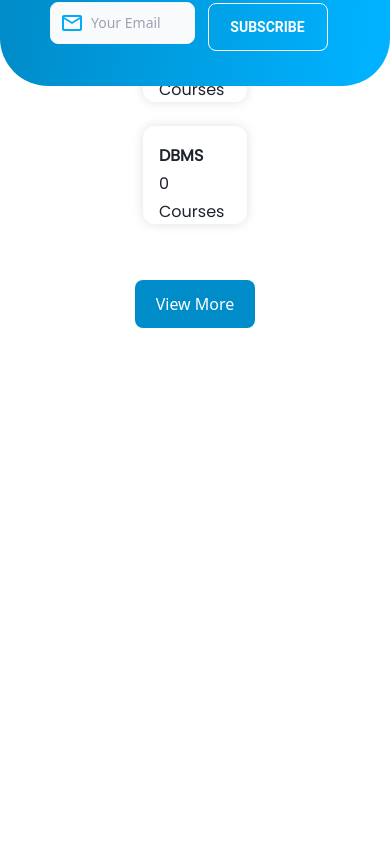
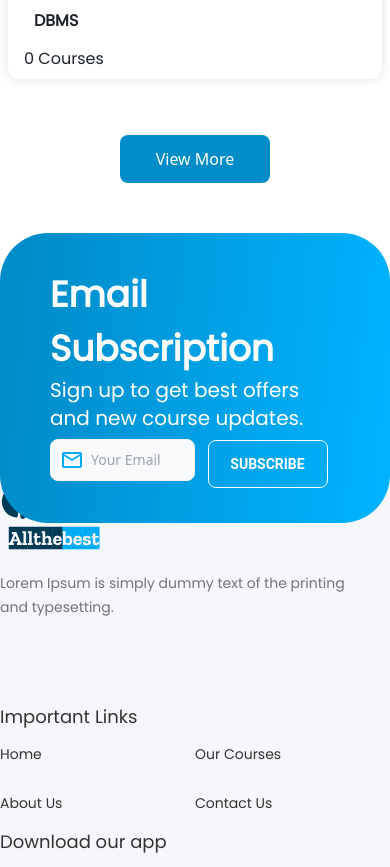
Before and after one commit to MoidulHasan/react-project-boilerplate, a React (Create React App) app: page / in a window 390 px wide. Shown: the part 5103-5970 px from the top of the page. Before the commit the page ends 5431 px from the top, so only its background shows below. Built offline with nearby package versions, Linux system fonts and the light colour scheme.

Commit message:
feat: foater completed

```diff
--- a/src/components/Home/CategoriesList/styles.scss
+++ b/src/components/Home/CategoriesList/styles.scss
@@ -1,9 +1,10 @@
 .categories-container {
-	padding: 111px 135px 72px 135px;
+	// padding: 111px 135px 72px 135px;
 
 	.categories-content {
 		width: 100%;
-		height: 428px;
+		// height: 428px;
+		margin-bottom: 30px;
 	}
 	.categories-title {
 		font-family: "Poppins";
@@ -12,6 +13,7 @@
 		font-size: 40px;
 		line-height: 135%;
 		color: #1e232c;
+		padding: 10px;
 	}
 	.categories-list {
 		margin-top: 50px;
--- a/src/components/Layouts/Footer/index.tsx
+++ b/src/components/Layouts/Footer/index.tsx
@@ -2,13 +2,64 @@ import React from 'react';
 import "./styles.scss"
 
 import { EmailSubscription } from '../../EmailSubscriptions';
+import { NavLink } from 'react-router-dom';
 
 export const AppFooter = () => {
   return (
-    <div className='footer-container'>
-      <div className='subscription-container flex justify-center'>
-        <div className='subscription'>
-          <EmailSubscription />
+    <div className='footer-container flex justify-center'>
+      <div className='content-area'>
+
+        <div className='subscription-container flex justify-center'>
+          <div className='subscription'>
+            <EmailSubscription />
+          </div>
+        </div>
+
+        <div className='mt-32'>
+          <div className='grid grid-cols-1 md:grid-cols-3 '>
+
+            <div className='pr-10 col-span-1'>
+              <img src="./logo.svg" alt="site logo" />
+
+              <p className='normal-text my-5'>Lorem Ipsum is simply dummy text of the printing and typesetting.</p>
+            </div>
+
+            <div className='mt-14 col-span-2'>
+              <div className='grid grid-cols-1 md:grid-cols-2'>
+                <div className='pt-2 basis-full md:basis-1/2'>
+                  <h6 className='sub-header'>Important Links</h6>
+
+                  <div className='grid grid-cols-2'>
+                    <NavLink className='foter-page-link' to={'./'} >Home</NavLink>
+                    <NavLink className='foter-page-link' to={'./courses'} >Our Courses</NavLink>
+                    <NavLink className='foter-page-link' to={'./about-us'} >About Us</NavLink>
+                    <NavLink className='foter-page-link' to={'./contact-us'} >Contact Us</NavLink>
+                  </div>
+                </div>
+
+                <div className='basis-full md:basis-1/2'>
+                  <p className='sub-header mb-3.5'>Download our app</p>
+                  <img src="./download-from-playstore.svg" alt="download-from-playstore" />
+                </div>
+              </div>
+
+              <p className='sub-header'>Give your Feedback to Serve you better</p>
+            </div>
+
+          </div>
+        </div>
+
+
+        <div className='border-t grid grid-cols-2 py-5 mt-5'>
+          <p>© 2022 allthebestapp.com. All rights reserved.</p>
+          <div className='divide-x divide-gray-400'>
+            <NavLink to={'./toc'} >
+              <button className='px-2'>Terms & Conditions</button>
+            </NavLink>
+            <NavLink to={'./privacy-policy'} >
+              <button className='px-2'>Privacy Policy</button>
+            </NavLink>
+          </div>
         </div>
 
       </div>
--- a/src/components/Layouts/Footer/styles.scss
+++ b/src/components/Layouts/Footer/styles.scss
@@ -1,12 +1,59 @@
 .footer-container {
-	width: 100%;
-	height: 484px;
+	max-width: 1440px;
+	// height: 484px;
+	background: #f6f7fa;
+	margin-top: 130px;
 
-	.subscription-container {
-		width: 100%;
+	.content-area {
+		max-width: 1200px;
 
-		.subscription {
-			width: 1110px;
+		.subscription-container {
+			width: 100%;
+			position: relative;
+
+			.subscription {
+				max-width: 1110px;
+				position: absolute;
+				top: -80px;
+			}
+		}
+
+		.normal-text {
+			font-family: "Poppins";
+			font-style: normal;
+			font-weight: 400;
+			font-size: 14px;
+			line-height: 24px;
+			/* or 171% */
+
+			color: #1b1d21;
+
+			mix-blend-mode: normal;
+			opacity: 0.6;
+		}
+
+		.sub-header {
+			font-family: "Poppins";
+			font-style: normal;
+			font-weight: 500;
+			font-size: 18px;
+			line-height: 27px;
+			/* identical to box height */
+
+			color: #333333;
+		}
+
+		.foter-page-link {
+			margin: 14px 0px;
+
+			font-family: "Poppins";
+			font-style: normal;
+			font-weight: 400;
+			font-size: 14px;
+			line-height: 21px;
+			/* identical to box height */
+
+			color: #333333;
 		}
 	}
 }
--- a/src/components/Layouts/Header/index.tsx
+++ b/src/components/Layouts/Header/index.tsx
@@ -20,10 +20,20 @@ export const AppHeader = () => {
                     <img className='nav-logo' src="./logo.svg" alt="site logo" />
                 </NavLink>
 
-                <div className='hidden md:flex justify-end items-center '>
+                <div className='hidden md:flex justify-end items-center divide-x'>
                     <div className='flex justify-between items-center'>
-                        <div className="">
+                        {/* <div className="">
                             <input type="text" className="search-field" placeholder="Search" />
+                        </div> */}
+
+                        <div className="flex items-center">
+                            <label htmlFor="header-search" className="sr-only">Search</label>
+                            <div className="relative w-full">
+                                <div className="absolute inset-y-0 right-0 flex items-center pr-3 pointer-events-none">
+                                    <img src="./icons/search.svg" alt="email-icon" />
+                                </div>
+                                <input type="text" id="header-search" className="bg-gray-50 border border-gray-100 text-gray-900 text-sm rounded-lg focus:ring-blue-300 focus:border-blue-100 block w-full  p-2.5 pr-10 dark:bg-gray-700 dark:border-gray-100 dark:placeholder-gray-400 dark:text-white dark:focus:ring-blue-100 dark:focus:border-blue-100" placeholder="Search" required />
+                            </div>
                         </div>
 
                         <ul className='flex justify-between items-center'>
```
Also changed, not shown: public/icons/search.svg (added), public/logo.svg.
